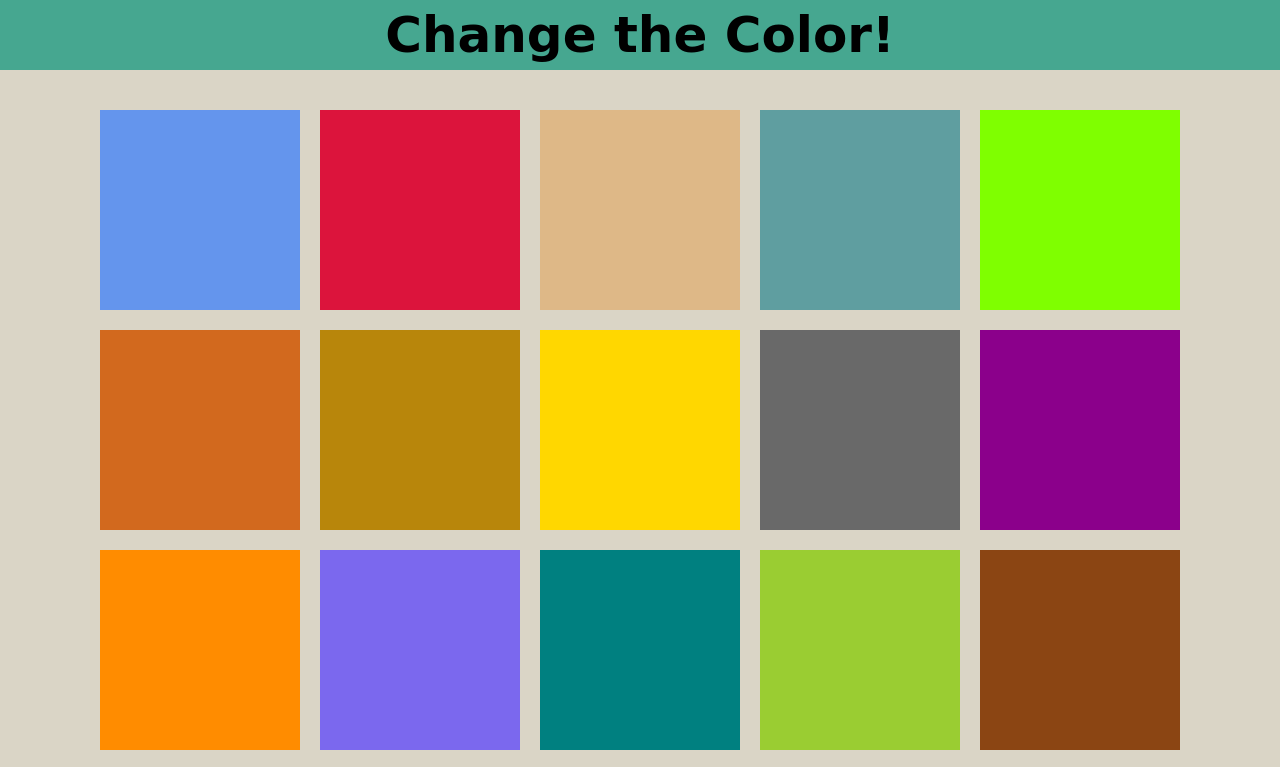
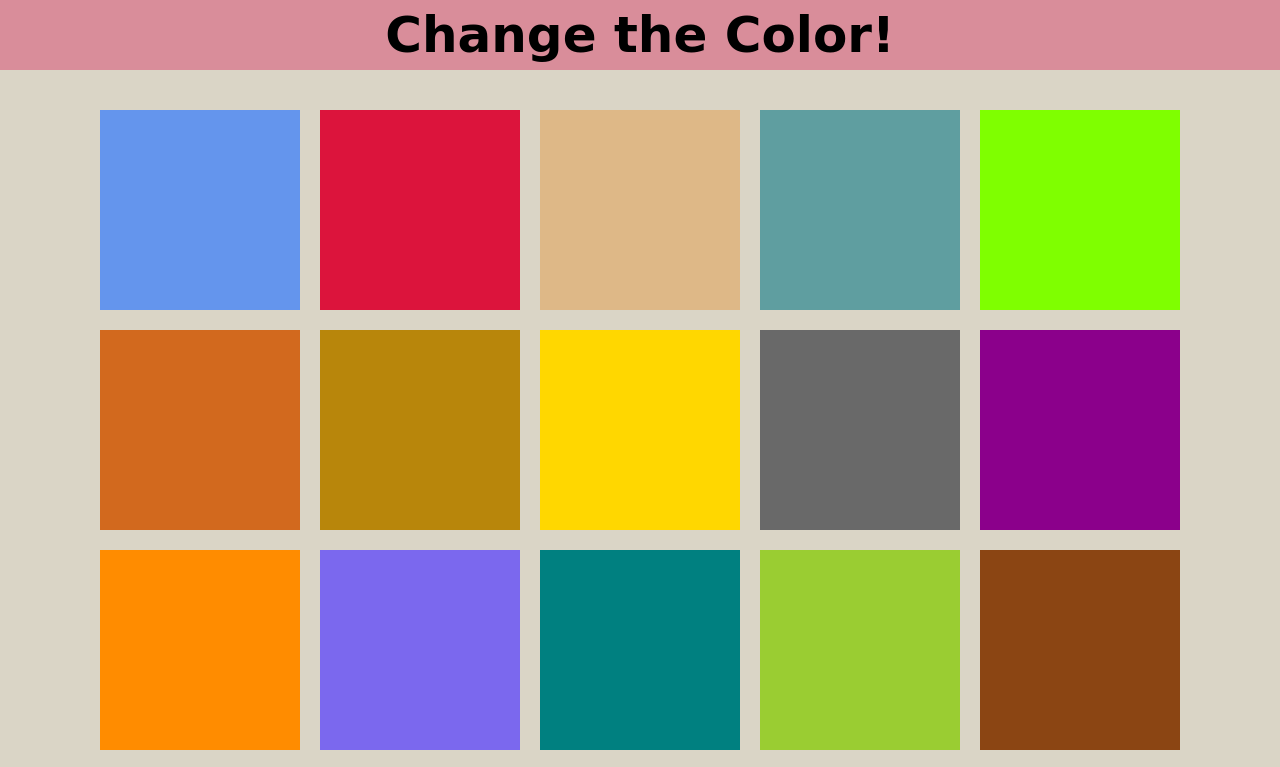
Before and after one commit to aditidubey003/Handling_events_on_multiple_elements_project, a plain HTML site: page code/index.html in a window 1280 px wide. Shown: the top 767 px of the page. Drawn offline with Linux system fonts and the light colour scheme.

Commit message:
changed the heading's background

```diff
--- a/code/style.css
+++ b/code/style.css
@@ -69,7 +69,7 @@ body{
 
 .heading{
     /* display: inline; */
-   background-color: #46a790;
+   background-color:#d98d9a;
    color: black;
    text-align: center;
    font-size: 50px;
```
